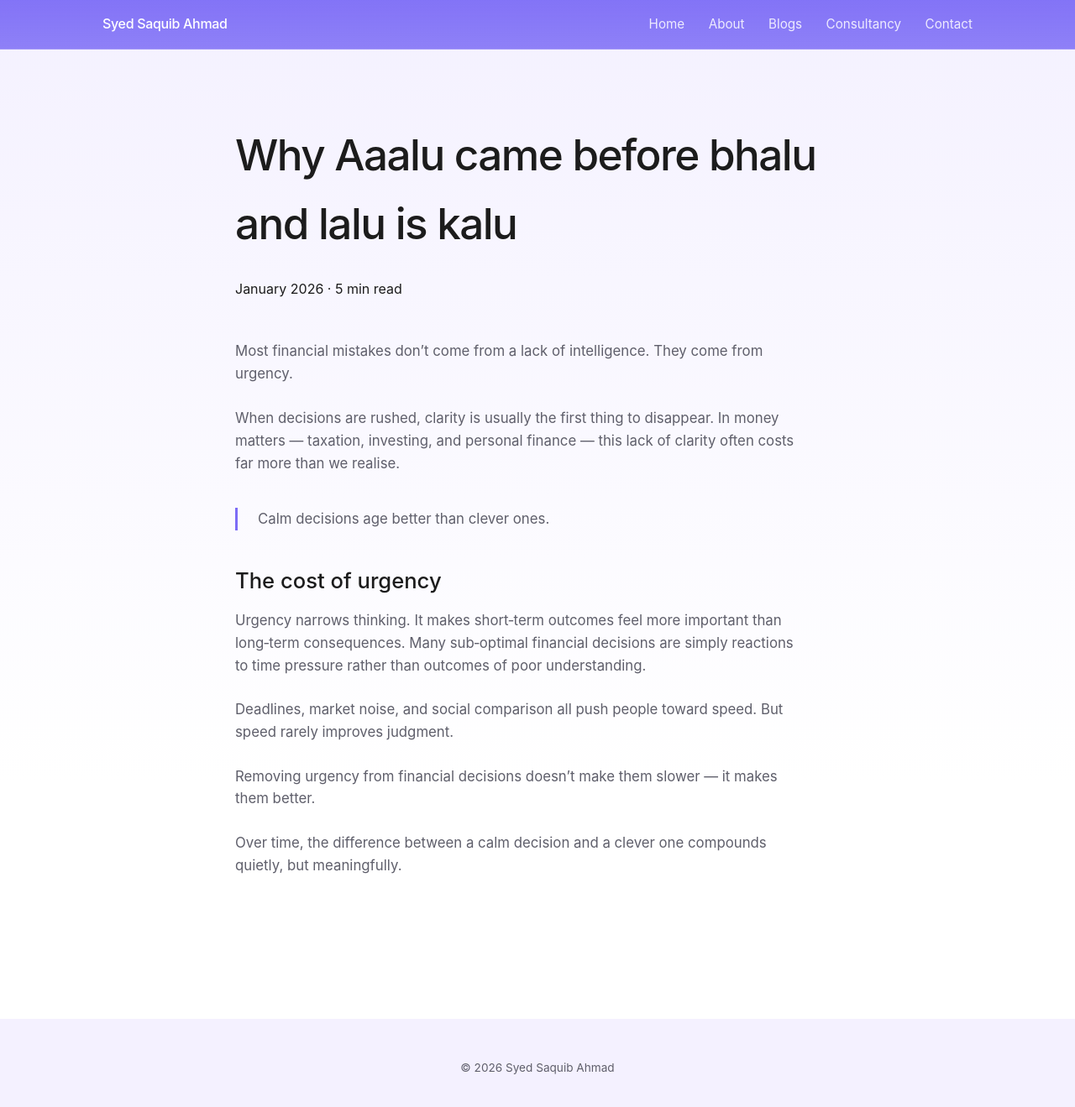
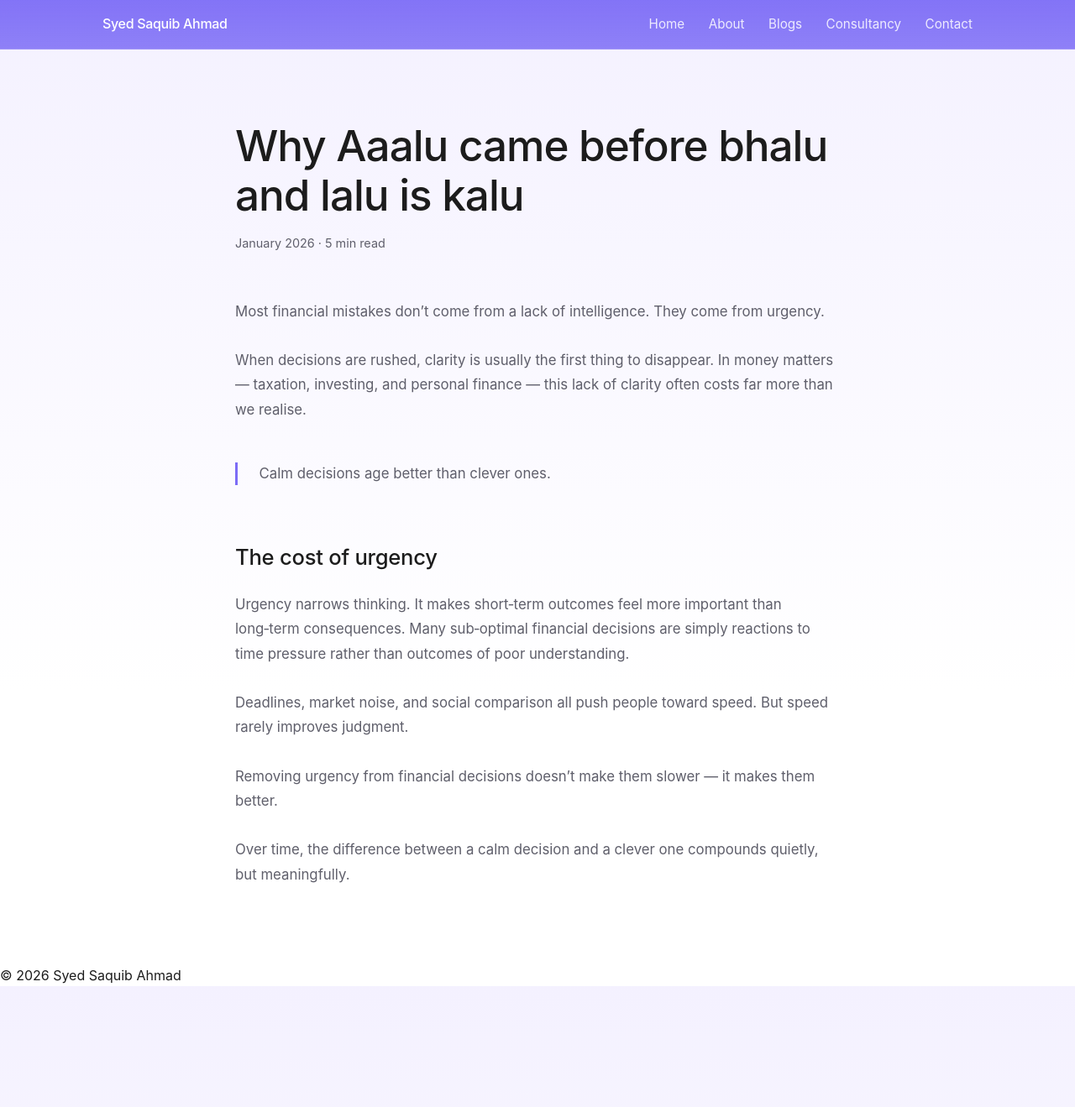
Before and after one commit to saquibahmad1234/syedsaquibahmad, a Jekyll site: the page built from _posts/2026-01-10-why-aalu-came-before-lalu.md, in a window 1280 px wide and 1332 px high. Shown: the top 1319 px of the window at 84% size. Built offline with Jekyll 4.4.1, drawn with Linux system fonts in a browser that asks for light colours.

Commit message:
Update style.css

```diff
--- a/assets/css/style.css
+++ b/assets/css/style.css
@@ -229,26 +229,74 @@ blockquote {
   margin: auto;
 }
 
+/* Post header */
 .post-header {
-  margin-bottom: 3rem;
+  margin-bottom: 3.5rem;
+}
+
+.post-header h1 {
+  font-size: clamp(2.4rem, 4vw, 3.2rem);
+  line-height: 1.15;
+  letter-spacing: -0.02em;
+  margin-bottom: 1rem;
+}
+
+.post-meta {
+  font-size: 0.9rem;
+  color: var(--text-muted);
+}
+
+/* Post content */
+.post-content {
+  font-size: 1.05rem;
+  line-height: 1.75;
 }
 
 .post-content p {
-  margin-bottom: 1.6rem;
+  margin-bottom: 1.8rem;
+  max-width: 100%;
 }
 
-/* =========================
-   Footer
-   ========================= */
+/* Section headings inside posts */
+.post-content h2 {
+  font-size: 1.6rem;
+  font-weight: 500;
+  margin-top: 4rem;
+  margin-bottom: 1.2rem;
+  letter-spacing: -0.01em;
+}
 
-footer {
-  margin-top: 5rem;
-  padding: 3rem 2rem;
-  text-align: center;
-  font-size: 0.85rem;
-  color: var(--text-muted);
-  background: var(--purple-soft);
+/* Blockquotes */
+.post-content blockquote {
+  margin: 3rem 0;
+  padding-left: 1.6rem;
+  border-left: 3px solid var(--purple-main);
+  font-size: 1.2rem;
+  line-height: 1.6;
+  color: var(--text-dark);
 }
+
+/* Lists (future-proofing) */
+.post-content ul,
+.post-content ol {
+  margin: 2rem 0 2rem 1.2rem;
+}
+
+.post-content li {
+  margin-bottom: 0.6rem;
+}
+
+/* Mobile refinement */
+@media (max-width: 768px) {
+  .post {
+    padding: 0 0.2rem;
+  }
+
+  .post-header h1 {
+    font-size: 2.2rem;
+  }
+}
+
 
 /* =========================
    Mobile
```
